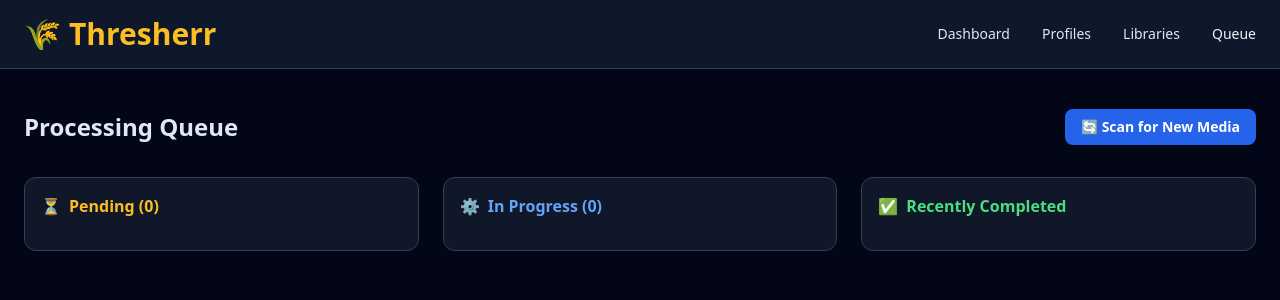
After one commit to aitorti/thresherr, a FastAPI app: template app/templates/queue.html in a window 1280 px wide. The commit adds this page. Shown: the top 300 px of the page. Run offline with FastAPI, Linux system fonts and the light colour scheme; the template is opened without the code that fills it, so the values that code supplies are empty; some libraries are stand-ins or nearby versions.

Commit message:
Added <QUEUE> tab and code

```diff
--- a/app/main.py
+++ b/app/main.py
@@ -4,6 +4,8 @@
 from sqlalchemy.orm import Session
 import models
 from database import engine, SessionLocal
+from scanner import scan_libraries
+
 
 # 1. Database setup
 models.Base.metadata.create_all(bind=engine)
@@ -110,3 +112,29 @@
         db.delete(library)
         db.commit()
     return RedirectResponse(url="/libraries", status_code=303)
+
+# 6. Scanner
+
+@app.get("/queue", response_class=HTMLResponse)
+async def get_queue(request: Request, db: Session = Depends(get_db)):
+    # Fetch files grouped by status or just all of them
+    pending = db.query(models.MediaFile).filter(models.MediaFile.status == "pending").all()
+    processing = db.query(models.MediaFile).filter(models.MediaFile.status == "processing").all()
+    completed = db.query(models.MediaFile).filter(models.MediaFile.status == "completed").limit(10).all()
+
+    return templates.TemplateResponse(
+        request=request,
+        name="queue.html",
+        context={
+            "pending": pending,
+            "processing": processing,
+            "completed": completed
+        }
+    )
+
+@app.get("/scan")
+async def manual_scan(db: Session = Depends(get_db)):
+    from scanner import scan_libraries
+    new_count = scan_libraries(db)
+    # Redirect to queue to see the results
+    return RedirectResponse(url="/queue", status_code=303)
--- /dev/null
+++ b/app/scanner.py
@@ -0,0 +1,34 @@
+import os
+from sqlalchemy.orm import Session
+import models
+
+VIDEO_EXTENSIONS = ('.mkv', '.mp4', '.avi', '.mov', '.m4v')
+
+def scan_libraries(db: Session):
+    libraries = db.query(models.Library).all()
+    new_files_count = 0
+
+    for lib in libraries:
+        if not os.path.exists(lib.media_path):
+            continue
+
+        for root, dirs, files in os.walk(lib.media_path):
+            for file in files:
+                if file.lower().endswith(VIDEO_EXTENSIONS):
+                    full_path = os.path.join(root, file)
+
+                    # Check if file already exists in DB
+                    exists = db.query(models.MediaFile).filter(models.MediaFile.full_path == full_path).first()
+
+                    if not exists:
+                        new_media = models.MediaFile(
+                            file_name=file,
+                            full_path=full_path,
+                            library_id=lib.id,
+                            status="pending"
+                        )
+                        db.add(new_media)
+                        new_files_count += 1
+
+    db.commit()
+    return new_files_count
--- a/app/templates/base.html
+++ b/app/templates/base.html
@@ -20,6 +20,7 @@
                 <a href="/" class="text-slate-200 hover:text-amber-400 transition-colors">Dashboard</a>
                 <a href="/profiles" class="text-slate-200 hover:text-amber-400 transition-colors">Profiles</a>
                 <a href="/libraries" class="text-slate-200 hover:text-amber-400 transition-colors">Libraries</a>
+                <a href="/queue" class="hover:text-amber-400 transition-colors">Queue</a>
             </nav>
         </div>
     </header>
--- /dev/null
+++ b/app/templates/queue.html
@@ -0,0 +1,56 @@
+{% extends "base.html" %}
+
+{% block content %}
+<div class="flex justify-between items-center mb-8">
+    <h1 class="text-2xl font-bold text-slate-200">Processing Queue</h1>
+    <a href="/scan" class="bg-blue-600 hover:bg-blue-700 text-white px-4 py-2 rounded-lg text-sm font-bold transition-colors">
+        🔄 Scan for New Media
+    </a>
+</div>
+
+<div class="grid grid-cols-1 lg:grid-cols-3 gap-6">
+    <section class="bg-slate-800/50 p-4 rounded-xl border border-slate-700">
+        <h2 class="text-amber-400 font-bold mb-4 flex items-center">
+            <span class="mr-2">⏳</span> Pending ({{ pending|length }})
+        </h2>
+        <div class="space-y-3">
+            {% for file in pending %}
+                <div class="bg-slate-900 p-3 rounded border border-slate-700">
+                    <p class="text-sm text-slate-200 font-medium truncate">{{ file.file_name }}</p>
+                    <p class="text-[10px] text-slate-500 italic truncate">{{ file.library.name }}</p>
+                </div>
+            {% endfor %}
+        </div>
+    </section>
+
+    <section class="bg-slate-800/50 p-4 rounded-xl border border-slate-700">
+        <h2 class="text-blue-400 font-bold mb-4 flex items-center">
+            <span class="mr-2">⚙️</span> In Progress ({{ processing|length }})
+        </h2>
+        <div class="space-y-3">
+            {% for file in processing %}
+                <div class="bg-slate-900 p-3 rounded border border-blue-900 animate-pulse">
+                    <p class="text-sm text-blue-200 font-medium">{{ file.file_name }}</p>
+                    <div class="w-full bg-slate-800 h-1.5 mt-2 rounded-full overflow-hidden">
+                        <div class="bg-blue-500 h-full w-1/2"></div>
+                    </div>
+                </div>
+            {% endfor %}
+        </div>
+    </section>
+
+    <section class="bg-slate-800/50 p-4 rounded-xl border border-slate-700">
+        <h2 class="text-green-400 font-bold mb-4 flex items-center">
+            <span class="mr-2">✅</span> Recently Completed
+        </h2>
+        <div class="space-y-3">
+            {% for file in completed %}
+                <div class="bg-slate-900 p-3 rounded border border-green-900/30 opacity-75">
+                    <p class="text-sm text-green-200 font-medium truncate">{{ file.file_name }}</p>
+                    <p class="text-[10px] text-slate-500">Finished</p>
+                </div>
+            {% endfor %}
+        </div>
+    </section>
+</div>
+{% endblock %}
```
Also changed, not shown: app/models.py (+11 -0 lines), app/thresherr.db.
